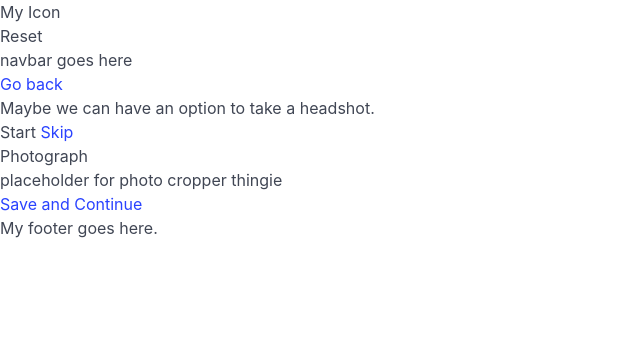
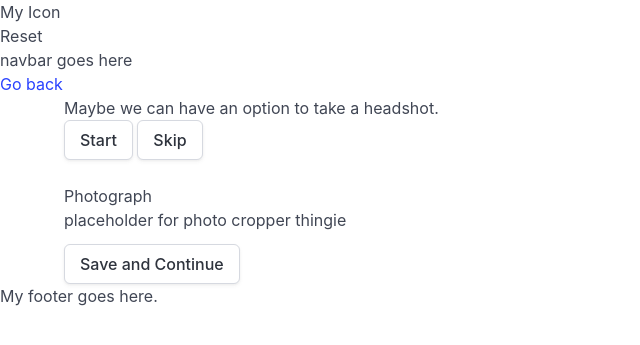
Before and after one commit to HeirOfNorton/alwaysfreeresume, a Jekyll site: the page built from pages/photo.html, in a window 1280 px wide. Shown: the top 345 px of the page, without its empty margins (0-640 px from the left). Built offline with Jekyll 4.4.1, drawn with Linux system fonts in a browser that asks for light colours.

Commit message:
Added a bunch on classes from bulma to the form elements.

```diff
--- a/_layouts/form.html
+++ b/_layouts/form.html
@@ -2,12 +2,12 @@
 layout: page
 ---
 
-<section>
+<section class="container content">
 {{ content }}
 
 {% if page.skippable %}
-    <div>
-        <button>
+    <div class="is-puled-right">
+        <button class="button">
             {% if page.noskip-title %}
                 {{ page.noskip-title }}
             {% else %}
@@ -15,7 +15,7 @@ layout: page
             {% endif %}
         </button>
         <a href="{{ page.next | relative_url }}">
-        <button>
+        <button class="button">
             {% if page.skip-title %}
                 {{ page.skip-title }}
             {% else %}
@@ -28,21 +28,22 @@ layout: page
 
 </section>
 
-<section>
-<form>
+<section class="container">
+<div class="field">
     {% for form in page.forms %}
         <header>
             <h2>{{ form.name }}</h2>
             {% if form.name-edit %}
-                <button>Edit Header</button>
+                <button class="button">Edit Header</button>
             {% endif %}
         </header>
         <div>
         {% case form.type %}
             {% when 'contact' %}
-                <label>
+                <label class="label">
                     Full name
                     <input
+                        class="input"
                         name="name"
                         placeholder="Full name"
                         autocomplete="name"
@@ -52,35 +53,38 @@ layout: page
                 </label>
                 <fieldset>
                     <legend>Address</legend>
-                    <label>
+                    <label class="label">
                         Street Address
                         <input
+                            class="input"
                             name="address1"
                             placeholder="Street Address"
                             type="text"
                         />
                     </label>
-                    <label>
+                    <label class="label">
                         Street Address Line 2 (optional)
                         <input
+                            class="input"
                             name="address2"
                             placeholder="Street Address Line 2"
                             type="text"
                         />
                     </label>
                         <div class="grid">
-                            <label>
+                            <label class="label">
                                 City
                                 <input
+                                    class="input"
                                     name="city"
                                     placeholder="City"
                                     type="text"
                                     required
                                 />
                             </label>
-                            <label>
+                            <label class="label">
                                 State / Province
-                                <select name="state" required>
+                                <select class="select" name="state" required>
                                     <option selected disabled value="">
                                         Select state/province...
                                     </option>
@@ -156,9 +160,10 @@ layout: page
                                     <option value="VI">Virgin Islands</option>
                                 </select>
                             </label>
-                            <label>
+                            <label class="label">
                                 Zip / Postal Code
                                 <input
+                                    class="input"
                                     name="zip"
                                     placeholder="Zip/Postal Code"
                                     type="text"
@@ -167,25 +172,28 @@ layout: page
                             </label>
                         </div>
                 </fieldset>
-                <label>
+                <label class="label">
                     Phone number (optional)
                     <input
+                        class="input"
                         name="phone"
                         placeholder="Phone Number"
                         type="tel"
                     />
                 </label>
-                <label>
+                <label class="label">
                     Email address (optional)
                     <input
+                        class="input"
                         name="email"
                         placeholder="Email Address"
                         type="email"
                     />
                 </label>
-                <label>
+                <label class="label">
                     Website (optional)
                     <input
+                        class="input"
                         name="website"
                         placeholder="Website"
                         type="url"
@@ -194,24 +202,26 @@ layout: page
                 </label>
             {% when 'paragraph' %}
                 <textarea
+                    class="textarea"
                     name="summary"
                     placeholder="Write a short objective or summary paragraph."
                     aria-label="Objective or summary"
                 >
                 </textarea>
             {% when 'list' %}
-                <label>
+                <label class="label">
                     {{ form.item-name }}
                     <input
+                        class="input"
                         type="text"
                         name="{{ form.item-name }}"
                         placeholder="{{ form.item-name }}"
                     />
                 </label>
                 {% if form.list-levels %}
-                    <label>
+                    <label class="label">
                         Proficiency (optional)
-                        <select name="level">
+                        <select class="select" name="level">
                             <option selected disabled value="">
                                 Select level...
                             </option>
@@ -222,18 +232,20 @@ layout: page
                     </label>
                 {% endif %}
             {% when 'items' %}
-                <label>
+                <label class="label">
                     {{ form.item-name }}
                     <input
+                        class="input"
                         type="text"
                         name="{{ form.item-name }}"
                         placeholder="{{ form.item-name }}"
                     />
                 </label>
                 {% if form.org %}
-                <label>
+                <label class="label">
                     {{ form.org }}
                     <input
+                        class="input"
                         type="text"
                         name="{{ form.org }}"
                         placeholder="{{ form.org }}"
@@ -241,9 +253,10 @@ layout: page
                 </label>
                 {% endif %}
                 {% if form.location %}
-                <label>
+                <label class="label">
                     {{ form.location }}
                     <input
+                        class="input"
                         type="text"
                         name="{{ form.location }}"
                         placeholder="{{ form.location }}"
@@ -253,16 +266,17 @@ layout: page
                 {% if form.dates %}
                 <div>
                     {% if form.dates.start %}
-                        <label>
+                        <label class="label">
                             {{ form.dates.start }}
                             <input
+                                class="input"
                                 type="month"
                                 name="{{ form.dates.start }}"
                             />
                         </label>
                     {% endif %}
                     {% if form.dates.current %}
-                        <label>
+                        <label class="label">
                             {{ form.dates.current }}
                             <input
                                 type="checkbox"
@@ -271,9 +285,10 @@ layout: page
                         </label>
                     {% endif %}
                     {% if form.dates.end %}
-                        <label>
+                        <label class="label">
                             {{ form.dates.end }}
                             <input
+                                class="input"
                                 type="month"
                                 name="{{ form.dates.end }}"
                         </label>
@@ -281,7 +296,7 @@ layout: page
                 </div>
                 {% endif %}
                 {% if form.subitems %}
-                <label>
+                <label class="label">
                     {{ form.subitems }}
                     <!--
                     <input
@@ -291,7 +306,7 @@ layout: page
                     />
                     <button>Add more</button>
                     -->
-                    <div contenteditable="true">
+                    <div class="textarea" contenteditable="true">
                         <div style="display: list-item; list-style-type: disc; list-style-position: outside; margin-left: 1em;"></div>
                     </div>
                 </label>
@@ -303,13 +318,13 @@ layout: page
         {% endcase %}
         </div>
         {% if form.add-more %}
-            <button>Add more</button>
+            <button class="button">Add more</button>
         {% endif %}
     {% endfor %}
-</form>
+</div>
 
 <a href="{{ page.next | relative_url }}">
-    <button>
+    <button class="button">
         {% if page.next-title %}
             {{ page.next-title }}
         {% else %}
```
